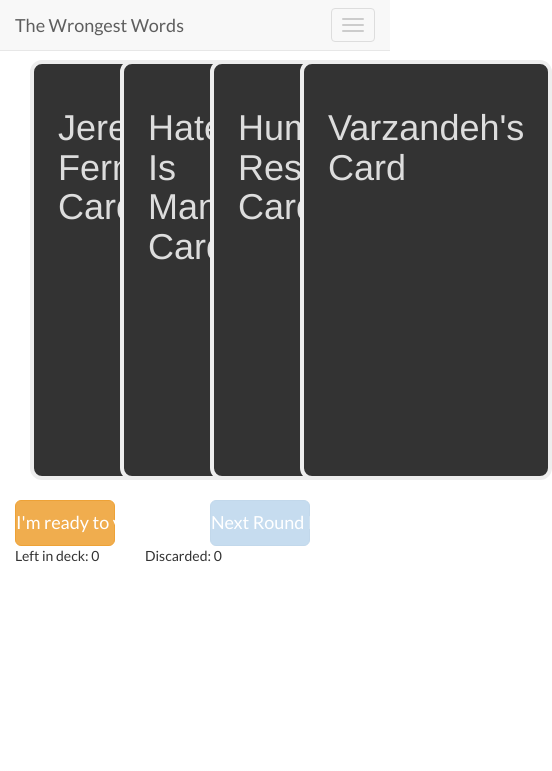
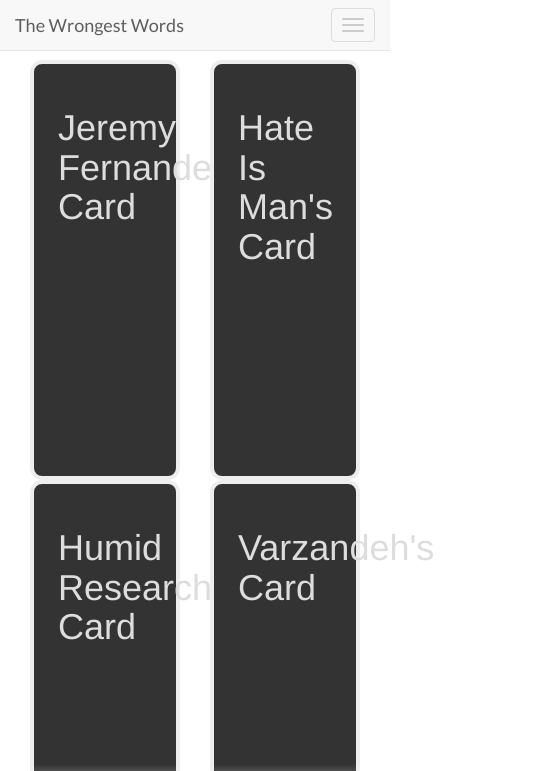
Before and after one commit to slyons/wrongest, a plain HTML site: page index.html in a window 390 px wide. Both pictures are taken after a click on the button "Begin". Shown: the top 771 px of the page, 552 px wide, since content can reach past the window. Drawn offline with Linux system fonts and the light colour scheme.

Commit message:
Will respond slightly better to different form factors.

```diff
--- a/css/wrong.css
+++ b/css/wrong.css
@@ -44,11 +44,11 @@ filter: progid:DXImageTransform.Microsoft.gradient( startColorstr='#00ffffff', e
 .flip-container:hover .flipper { transform: rotateY(-20deg); -webkit-transform: rotateY(-20deg); }
 .flip-container.hover .flipper, .flip-container.active .flipper, .flip-container.flipped .flipper { transform: rotateY(-180deg); -webkit-transform: rotateY(-180deg); }
 .flip-container.active:hover .flipper { transform: rotateY(-160deg); -webkit-transform: rotateY(-160deg); }
-.flip-container, .front, .back { /* width: 320px; */ height: 420px; }
+.flip-container, .front, .back { height: 420px; }
 /* flip speed goes here */
 .flipper { transition: 0.6s; -webkit-transition: 0.6s; transform-style: preserve-3d; -webkit-transform-style: preserve-3d; position: relative; }
 /* hide back of pane during swap */
-.front, .back { backface-visibility: hidden; -webkit-backface-visibility: hidden; position: absolute; top: 0; left: 0; }
+.front, .back { backface-visibility: hidden; -webkit-backface-visibility: hidden; position: absolute; top: 0; left: 0; width:100%; }
 /* front pane, placed above back */
 .back { z-index: 2; background-color:#333; color:#ddd; padding:24px; border-radius:12px; border:4px solid #eee; }
 /* back, initially hidden pane */
--- a/index.html
+++ b/index.html
@@ -87,7 +87,7 @@
 
                 <div class="row allcards">
                     <div class="col-xs-12">
-                        <div class="col-xs-3 flip-container player1">
+                        <div class="col-xs-6 col-md-3 flip-container player1">
                             <div class="flipper">
                                 <div class="back" id="Back1">
                                     <h1><span class="playername">zzz</span>'s Card</h1>
@@ -102,7 +102,7 @@
                                 </div>
                             </div>
                         </div>
-                        <div class="col-xs-3 flip-container player2">
+                        <div class="col-xs-6 col-md-3 flip-container player2">
                             <div class="flipper">
                                 <div class="back" id="Back2">
                                     <h1><span class="playername">zzz</span>'s Card</h1>
@@ -117,7 +117,7 @@
                                 </div>
                             </div>
                         </div>
-                        <div class="col-xs-3 flip-container player3">
+                        <div class="col-xs-6 col-md-3 flip-container player3">
                             <div class="flipper">
                                 <div class="back" id="Back3">
                                     <h1><span class="playername">zzz</span>'s Card</h1>
@@ -132,7 +132,7 @@
                                 </div>
                             </div>
                         </div>
-                        <div class="col-xs-3 flip-container player4">
+                        <div class="col-xs-6 col-md-3 flip-container player4">
                             <div class="flipper">
                                 <div class="back" id="Back4">
                                     <h1><span class="playername">zzz</span>'s Card</h1>
```
